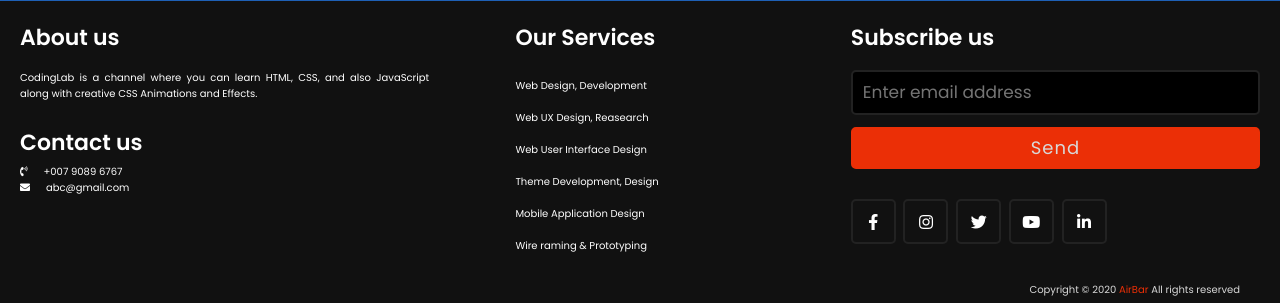
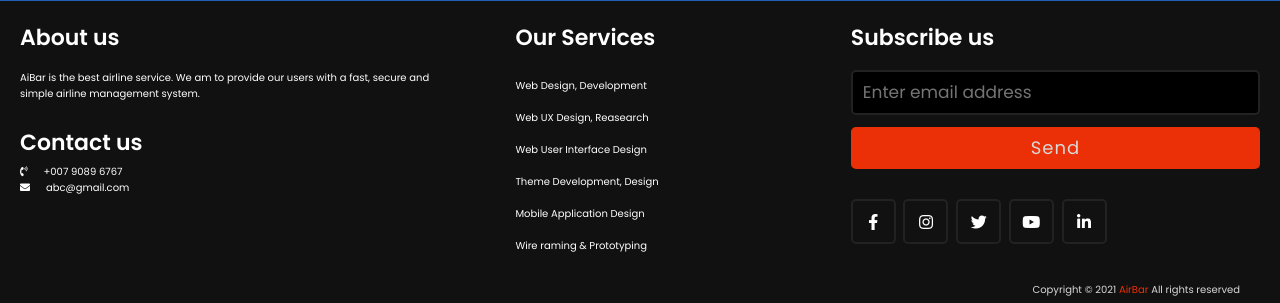
Before and after one commit to Srishtikumari2002/AirBar, a PHP site: page /index.php in a window 1280 px wide. Shown: the part 1218-1521 px from the top of the page. Run offline with PHP 8.4, Linux system fonts and the light colour scheme; the visitor is signed in with stand-in values (Sample User, id 1); data that the repository does not hold is empty; some libraries are stand-ins or nearby versions.

Commit message:
update login.js

```diff
--- a/Includes/footer.php
+++ b/Includes/footer.php
@@ -21,8 +21,7 @@
             <div class="left box">
                 <div class="upper">
                     <div class="topic">About us</div>
-                      <p>CodingLab is a channel where you can learn HTML,
-                      CSS, and also JavaScript along with creative CSS Animations and Effects.</p>
+                      <p>AiBar is the best airline service. We am to provide our users with a fast, secure and simple airline management system.</p>
                 </div>
                 <div class="lower">
                     <div class="topic">Contact us</div>
@@ -59,7 +58,7 @@
             </div>
         </div>
             <div class="bottom">
-                <p>Copyright © 2020 <a href="#">AirBar</a> All rights reserved</p>
+                <p>Copyright © 2021 <a href="#">AirBar</a> All rights reserved</p>
             </div>
 
     </footer>
--- a/Js/login.js
+++ b/Js/login.js
@@ -43,8 +43,6 @@ function login_animate() {
     function done() {
 
         // remove the box if there is no next question
-        login.className = '';
-        login.classList.add('close');
 
         $.ajax({
             url: "./Background/login_submit.php",
@@ -61,16 +59,20 @@ function login_animate() {
                     login_animate();
                 }
                 else if (res == 1) {
+                    login.className = '';
+                    login.classList.add('close');
                     location.reload();
                 }
                 else if (res == 2) {
                     alert("Incorrect Password!")
+                    // login.className = '';
+                    // login.classList.add('close');
                     login_animate();
                 }
                 else {
                     alert("Please create your account on airbar.")
                 }
-                // setTimeout(1, 50)
+
             }
         });
 
```
